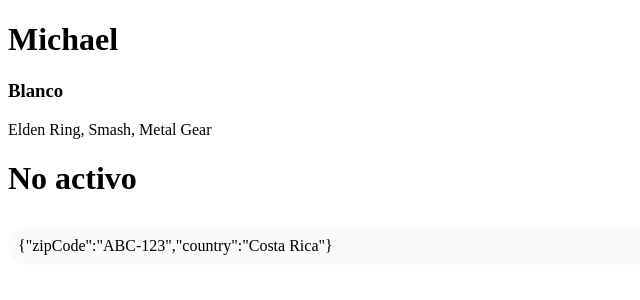
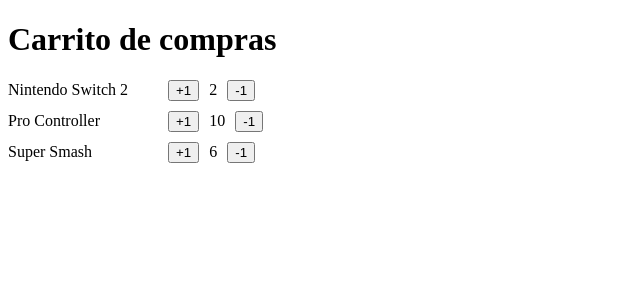
Before and after one commit to MikeBlanco09/CursoReact, a React (Vite) app: page / in a window 1280 px wide. Shown: the top 300 px of the page, without its empty margins (0-640 px from the left). Built offline with nearby package versions, Linux system fonts and the light colour scheme.

Commit message:
Clases 41 y 42

```diff
--- a/src/FirstStepsApp.tsx
+++ b/src/FirstStepsApp.tsx
@@ -1,16 +1,14 @@
+import { ItemCounter } from "./shopping-cart/ItemCounter";
 
 
 export function FirstStepsApp() {
     return (
         <>
-            <h1>Hola Mundo</h1>
-            <p>Esto es un parrafo</p>
+            <h1>Carrito de compras</h1>
 
-            <button>Click me</button>
-
-            <div>
-            <h2>Hola dentro de un div</h2>
-            </div>
+            <ItemCounter name="Nintendo Switch 2" quantity={2} />
+            <ItemCounter name="Pro Controller" quantity={10} />
+            <ItemCounter name="Super Smash" quantity={6} />
         </>
     )
 }
--- a/src/main.tsx
+++ b/src/main.tsx
@@ -6,7 +6,7 @@
 
 createRoot(document.getElementById('root')!).render(
   <StrictMode>
-    {/* <FirstStepsApp/> */}
-    <MyAwesomeApp/>
+    <FirstStepsApp />
+    {/* <MyAwesomeApp/> */}
   </StrictMode>,
 )
--- /dev/null
+++ b/src/shopping-cart/ItemCounter.tsx
@@ -0,0 +1,26 @@
+import React from 'react'
+
+interface Props {
+    name: string;
+    quantity?: number;
+}
+
+export const ItemCounter = ({ name, quantity }: Props) => {
+    return (
+        <section style={{
+            display: 'flex',
+            alignItems: 'center',
+            gap: 10,
+            marginTop: 10
+        }}>
+            <span style={{
+                width: 150
+            }}>
+                {name}
+            </span>
+            <button>+1</button>
+            <span>{quantity}</span>
+            <button>-1</button>
+        </section>
+    )
+}
```
